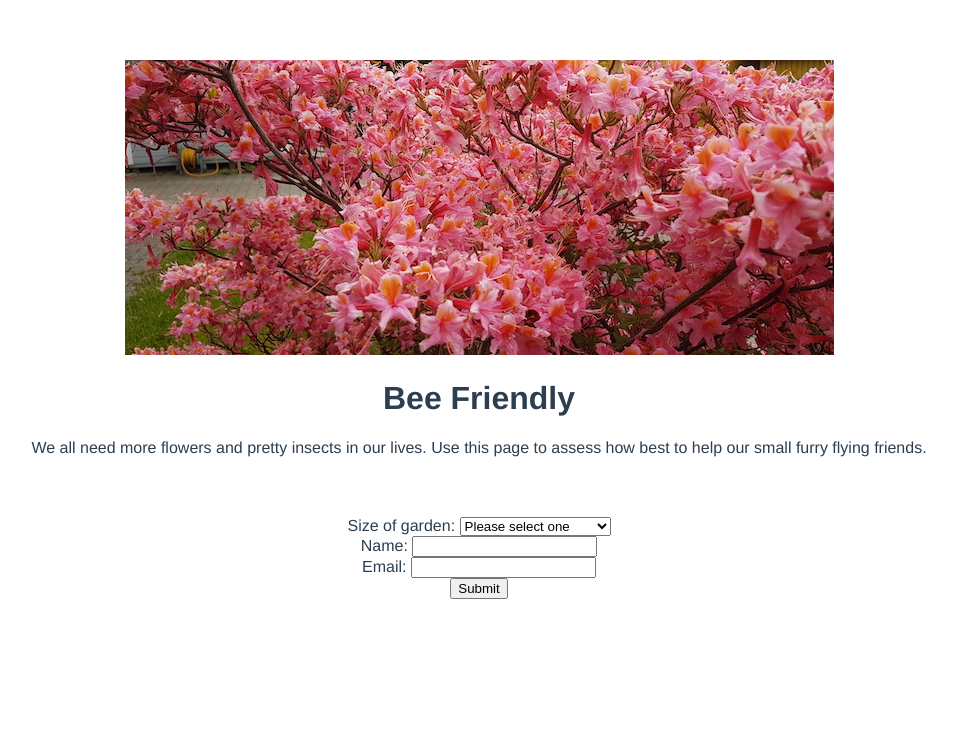
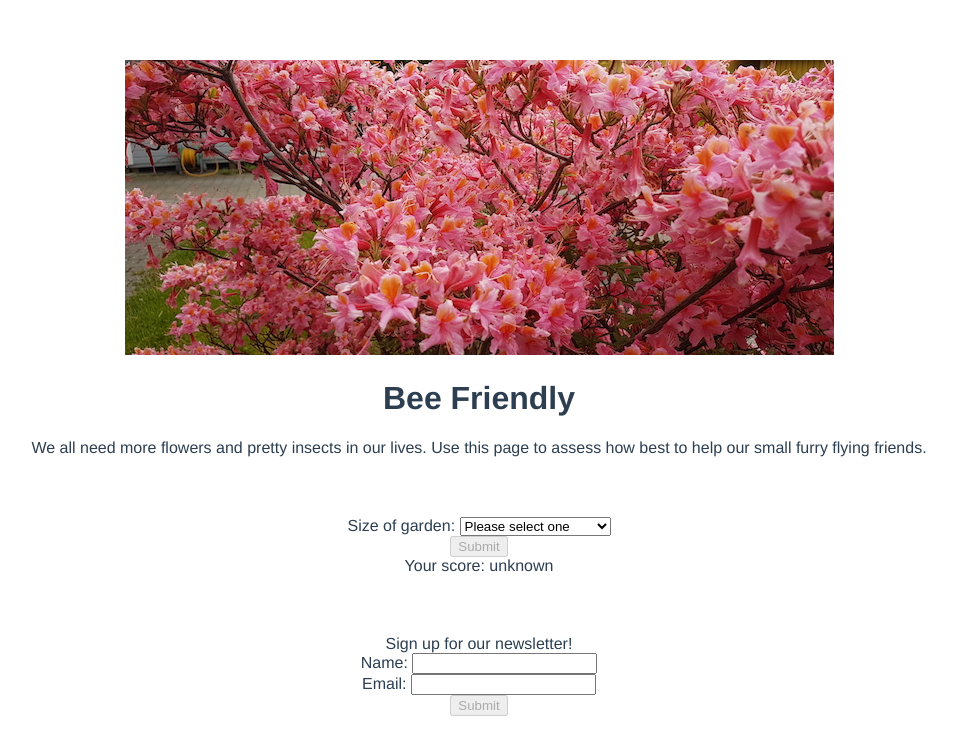
Before and after one commit to emilybache/BeeFriendly, a Vue app in the folder bee-friendly-ui/: page / in a window 1280 px wide. Shown: the top 754 px of the page, without its empty margins (161-1114 px from the left). Built offline with nearby package versions, Linux system fonts and the light colour scheme.

Commit message:
add some error handling

```diff
--- a/bee-friendly-ui/src/App.vue
+++ b/bee-friendly-ui/src/App.vue
@@ -3,16 +3,19 @@
     <img alt="Bee Friendly banner" src="./assets/azalea_banner.jpg">
     <HelloWorld msg="Bee Friendly"/>
     <GardenQuizz></GardenQuizz>
+    <NewsletterSignup></NewsletterSignup>
   </div>
 </template>
 
 <script>
 import HelloWorld from './components/HelloWorld.vue'
 import GardenQuizz from './components/GardenQuizz.vue'
+import NewsletterSignup from "./components/NewsletterSignup";
 
 export default {
   name: 'App',
   components: {
+    NewsletterSignup,
     HelloWorld,
     GardenQuizz
   }
--- a/bee-friendly-ui/src/components/GardenQuizz.vue
+++ b/bee-friendly-ui/src/components/GardenQuizz.vue
@@ -17,33 +17,37 @@
                     </div>
 
                     <div class="form-group">
-                        <label>Name:
-                            <input type="text" class="form-control"
-                            v-model="Name">
-                        </label>
-                    </div>
-
-                    <div class="form-group">
-                        <label>Email:
-                            <input type="email" class="form-control"
-                            v-model="Email">
-                        </label>
-                    </div>
-
-                    <div class="form-group">
-                        <button type="submit" class="btn btn-primary">Submit</button>
+                        <button :disabled="!formIsValid"
+                                @click.prevent="onSubmit"
+                                type="submit"
+                                class="btn btn-primary">
+                            Submit
+                        </button>
                     </div>
                 </form>
+            </div>
+            <div>
+                <section v-if="errored">
+                    <p>We're sorry, we're not able to calculate your score at the moment, please try again later.</p>
+                </section>
+                <section v-else>
+                    <div v-if="loading">Loading...</div>
+                    <div v-else>
+                        <span>Your score: {{ score }}</span>
+                    </div>
+                </section>
+
             </div>
         </div>
     </div>
 </template>
 
 <script>
+    import axios from 'axios';
     export default {
-        name: 'HelloWorld',
+        name: 'GardenQuizz',
         props: {
-            msg: String
+
         },
         data: function () {
             return {
@@ -59,14 +63,29 @@
                         {text: "Extra Large > 100 m2", value: "xlarge"}
                     ]
                 },
-                Name: '',
-                Email: ''
+                score: "unknown",
+                loading: false,
+                errored: false
             }
         },
         methods: {
             onSubmit() {
                 if (!this.formIsValid) return;
                 console.log("form submit");
+                this.loading = true
+                axios
+                    .post('http://localhost:3000/flower_scorer', {
+                        params: this.form
+                    })
+                    .then(response =>   {
+                        console.log('Form has been posted', response)
+                        this.score = response.data["score"]
+                    })
+                    .catch(err => {
+                        console.log('An error occurred', err)
+                        this.errored = true
+                    })
+                    .finally( () => this.loading = false)
             }
         },
         computed: {
--- /dev/null
+++ b/bee-friendly-ui/src/components/NewsletterSignup.vue
@@ -0,0 +1,71 @@
+<template>
+    <div id="app" class="container py-4">
+        <div class="row">
+            <span>Sign up for our newsletter!</span>
+            <div class="col-12">
+                <form @submit.prevent="onSubmit">
+                    <div class="form-group">
+                        <label>Name:
+                            <input type="text" class="form-control"
+                                   v-model="Name">
+                        </label>
+                    </div>
+
+                    <div class="form-group">
+                        <label>Email:
+                            <input type="email" class="form-control"
+                                   v-model="Email">
+                        </label>
+                    </div>
+
+                    <div class="form-group">
+                        <button :disabled="!formIsValid"
+                                @click.prevent="onSubmit"
+                                type="submit"
+                                class="btn btn-primary">
+                            Submit
+                        </button>
+                    </div>
+                </form>
+            </div>
+
+        </div>
+    </div>
+</template>
+
+<script>
+    import axios from 'axios';
+    export default {
+        name: 'NewsletterSignup',
+        props: {
+
+        },
+        data: function () {
+            return {
+                Name: '',
+                Email: ''
+            }
+        },
+        methods: {
+            onSubmit() {
+                if (!this.formIsValid) return;
+                console.log("form submit");
+                axios
+                    .post('http://localhost:3001/newsletter', { params: this.form })
+                    .then(response =>   {
+                        console.log('Form has been posted', response);
+                    }).catch(err => {
+                    console.log('An error occurred', err);
+                });
+            }
+        },
+        computed: {
+            formIsValid() {
+                return (
+                    this.Name.length > 0 && this.Email.length > 0
+                );
+            }
+        }
+
+    }
+</script>
```
